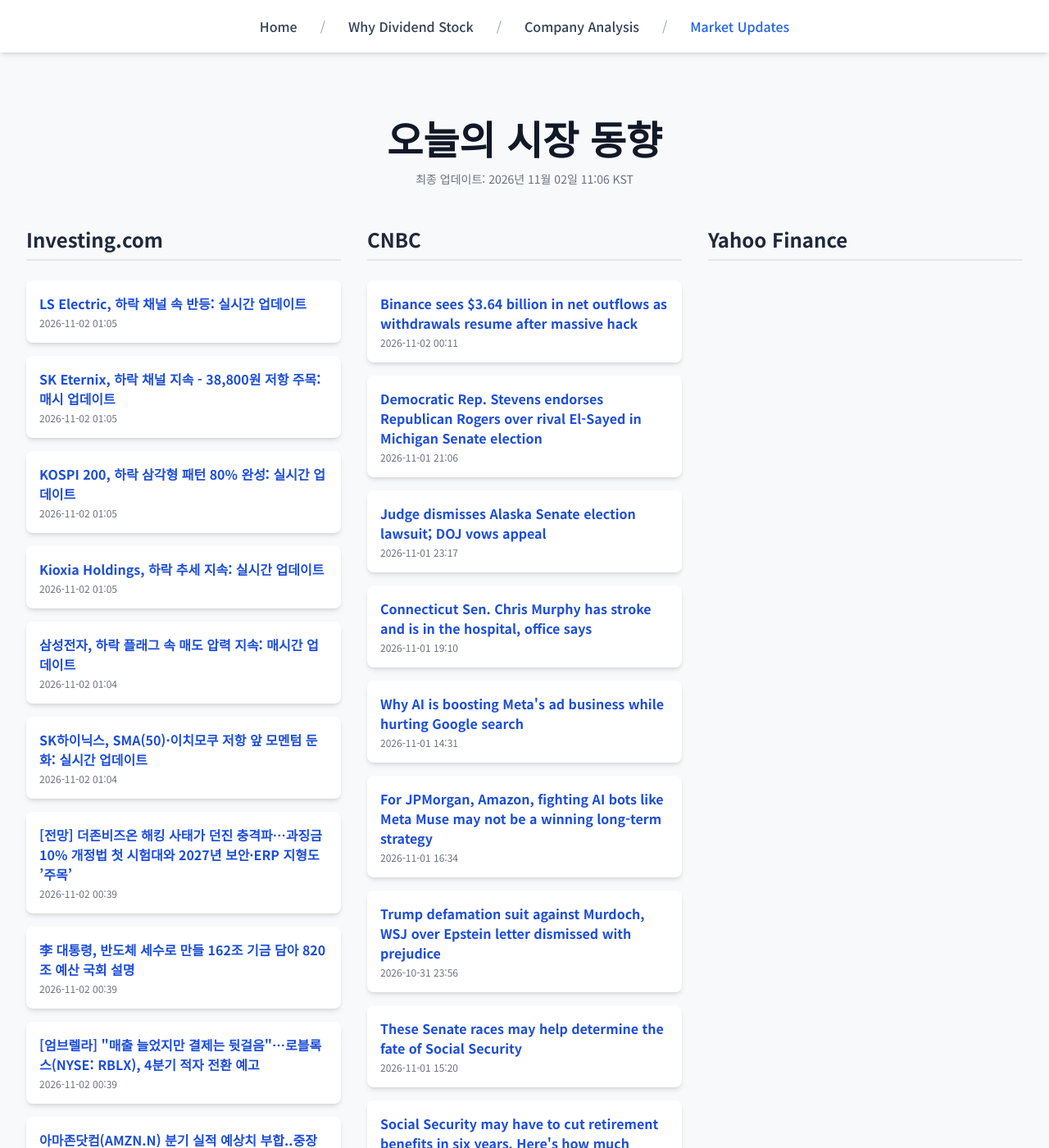
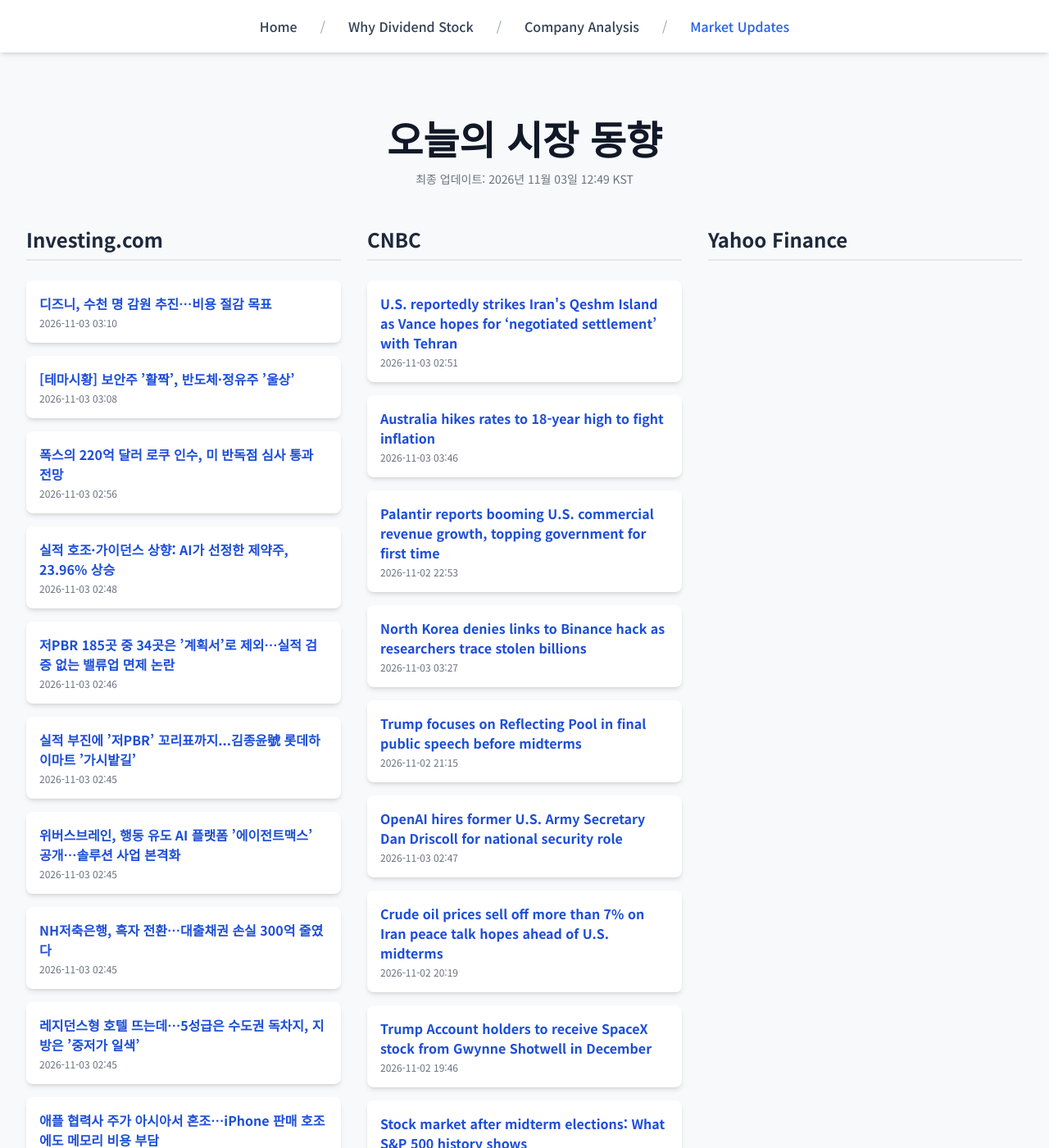
Before and after one commit to Kay-Hwang/my-company-analysis, a Jekyll site: the page built from market-updates.html, in a window 1280 px wide and 1400 px high. Shown: the whole window at 82% size. Built offline with Jekyll 4.4.1, drawn with Linux system fonts in a browser that asks for light colours; nearby versions of some CDN libraries; a script that is not in the unit is left out; some of the changed text lies outside the part shown.

Commit message:
Update daily data

```diff
--- a/_data/latest_data.json
+++ b/_data/latest_data.json
@@ -1,128 +1,128 @@
 {
-  "lastUpdated": "2026년 11월 02일 11:06 KST",
+  "lastUpdated": "2026년 11월 03일 12:49 KST",
   "news": {
     "investing": [
       {
-        "title": "LS Electric, 하락 채널 속 반등: 실시간 업데이트",
-        "link": "https://kr.investing.com/news/stock-market-news/article-93CH-2152680",
-        "pubDate": "2026-11-02 01:05:11",
-        "summary": "LS Electric, 하락 채널 속 반등: 실시간 업데이트"
+        "title": "디즈니, 수천 명 감원 추진…비용 절감 목표",
+        "link": "https://kr.investing.com/news/stock-market-news/article-2155080",
+        "pubDate": "2026-11-03 03:10:15",
+        "summary": "디즈니, 수천 명 감원 추진…비용 절감 목표"
       },
       {
-        "title": "SK Eternix, 하락 채널 지속 - 38,800원 저항 주목: 매시 업데이트",
-        "link": "https://kr.investing.com/news/stock-market-news/article-93CH-2152679",
-        "pubDate": "2026-11-02 01:05:09",
-        "summary": "SK Eternix, 하락 채널 지속 - 38,800원 저항 주목: 매시 업데이트"
+        "title": "[테마시황] 보안주 ’활짝’, 반도체·정유주 ’울상’",
+        "link": "https://kr.investing.com/news/stock-market-news/article-2155066",
+        "pubDate": "2026-11-03 03:08:21",
+        "summary": "[테마시황] 보안주 ’활짝’, 반도체·정유주 ’울상’"
       },
       {
-        "title": "KOSPI 200, 하락 삼각형 패턴 80% 완성: 실시간 업데이트",
-        "link": "https://kr.investing.com/news/stock-market-news/article-93CH-2152678",
-        "pubDate": "2026-11-02 01:05:07",
-        "summary": "KOSPI 200, 하락 삼각형 패턴 80% 완성: 실시간 업데이트"
+        "title": "폭스의 220억 달러 로쿠 인수, 미 반독점 심사 통과 전망",
+        "link": "https://kr.investing.com/news/stock-market-news/article-2155076",
+        "pubDate": "2026-11-03 02:56:43",
+        "summary": "폭스의 220억 달러 로쿠 인수, 미 반독점 심사 통과 전망"
       },
       {
-        "title": "Kioxia Holdings, 하락 추세 지속: 실시간 업데이트",
-        "link": "https://kr.investing.com/news/stock-market-news/article-93CH-2152677",
-        "pubDate": "2026-11-02 01:05:06",
-        "summary": "Kioxia Holdings, 하락 추세 지속: 실시간 업데이트"
+        "title": "실적 호조·가이던스 상향: AI가 선정한 제약주, 23.96% 상승",
+        "link": "https://kr.investing.com/news/stock-market-news/article-2155074",
+        "pubDate": "2026-11-03 02:48:17",
+        "summary": "실적 호조·가이던스 상향: AI가 선정한 제약주, 23.96% 상승"
       },
       {
-        "title": "삼성전자, 하락 플래그 속 매도 압력 지속: 매시간 업데이트",
-        "link": "https://kr.investing.com/news/stock-market-news/article-93CH-2152676",
-        "pubDate": "2026-11-02 01:04:55",
-        "summary": "삼성전자, 하락 플래그 속 매도 압력 지속: 매시간 업데이트"
+        "title": "저PBR 185곳 중 34곳은 ’계획서’로 제외…실적 검증 없는 밸류업 면제 논란",
+        "link": "https://kr.investing.com/news/stock-market-news/article-2155072",
+        "pubDate": "2026-11-03 02:46:03",
+        "summary": "저PBR 185곳 중 34곳은 ’계획서’로 제외…실적 검증 없는 밸류업 면제 논란"
       },
       {
-        "title": "SK하이닉스, SMA(50)·이치모쿠 저항 앞 모멘텀 둔화: 실시간 업데이트",
-        "link": "https://kr.investing.com/news/stock-market-news/article-93CH-2152675",
-        "pubDate": "2026-11-02 01:04:52",
-        "summary": "SK하이닉스, SMA(50)·이치모쿠 저항 앞 모멘텀 둔화: 실시간 업데이트"
+        "title": "실적 부진에 ’저PBR’ 꼬리표까지...김종윤號 롯데하이마트 ’가시밭길’",
+        "link": "https://kr.investing.com/news/stock-market-news/article-2155070",
+        "pubDate": "2026-11-03 02:45:59",
+        "summary": "실적 부진에 ’저PBR’ 꼬리표까지...김종윤號 롯데하이마트 ’가시밭길’"
       },
       {
-        "title": "[전망] 더존비즈온 해킹 사태가 던진 충격파…과징금 10% 개정법 첫 시험대와 2027년 보안·ERP 지형도 ’주목’",
-        "link": "https://kr.investing.com/news/stock-market-news/article-2152668",
-        "pubDate": "2026-11-02 00:39:45",
-        "summary": "[전망] 더존비즈온 해킹 사태가 던진 충격파…과징금 10% 개정법 첫 시험대와 2027년 보안·ERP 지형도 ’주목’"
+        "title": "위버스브레인, 행동 유도 AI 플랫폼 ’에이전트맥스’ 공개…솔루션 사업 본격화",
+        "link": "https://kr.investing.com/news/stock-market-news/article-2155073",
+        "pubDate": "2026-11-03 02:45:47",
+        "summary": "위버스브레인, 행동 유도 AI 플랫폼 ’에이전트맥스’ 공개…솔루션 사업 본격화"
       },
       {
-        "title": "李 대통령, 반도체 세수로 만들 162조 기금 담아 820조 예산 국회 설명",
-        "link": "https://kr.investing.com/news/stock-market-news/article-2152667",
-        "pubDate": "2026-11-02 00:39:42",
-        "summary": "李 대통령, 반도체 세수로 만들 162조 기금 담아 820조 예산 국회 설명"
+        "title": "NH저축은행, 흑자 전환…대출채권 손실 300억 줄였다",
+        "link": "https://kr.investing.com/news/stock-market-news/article-2155071",
+        "pubDate": "2026-11-03 02:45:46",
+        "summary": "NH저축은행, 흑자 전환…대출채권 손실 300억 줄였다"
       },
       {
-        "title": "[엄브렐라] \"매출 늘었지만 결제는 뒷걸음\"…로블록스(NYSE: RBLX), 4분기 적자 전환 예고",
-        "link": "https://kr.investing.com/news/stock-market-news/article-2152666",
-        "pubDate": "2026-11-02 00:39:40",
-        "summary": "[엄브렐라] \"매출 늘었지만 결제는 뒷걸음\"…로블록스(NYSE: RBLX), 4분기 적자 전환 예고"
+        "title": "레지던스형 호텔 뜨는데…5성급은 수도권 독차지, 지방은 ’중저가 일색’",
+        "link": "https://kr.investing.com/news/stock-market-news/article-2155069",
+        "pubDate": "2026-11-03 02:45:39",
+        "summary": "레지던스형 호텔 뜨는데…5성급은 수도권 독차지, 지방은 ’중저가 일색’"
       },
       {
-        "title": "아마존닷컴(AMZN.N) 분기 실적 예상치 부합..중장기 성장 가시성 주목",
-        "link": "https://kr.investing.com/news/stock-market-news/article-2152665",
-        "pubDate": "2026-11-02 00:39:38",
-        "summary": "아마존닷컴(AMZN.N) 분기 실적 예상치 부합..중장기 성장 가시성 주목"
+        "title": "애플 협력사 주가 아시아서 혼조…iPhone 판매 호조에도 메모리 비용 부담",
+        "link": "https://kr.investing.com/news/stock-market-news/article-2155060",
+        "pubDate": "2026-11-03 02:28:25",
+        "summary": "애플 협력사 주가 아시아서 혼조…iPhone 판매 호조에도 메모리 비용 부담"
       }
     ],
     "cnbc": [
       {
-        "title": "Binance sees $3.64 billion in net outflows as withdrawals resume after massive hack",
-        "link": "https://www.cnbc.com/2026/11/02/binance-outflow-hack-bitcoin.html",
-        "pubDate": "Mon, 02 Nov 2026 00:11:37 GMT",
-        "summary": "Binance recorded $3.64 billion in net outflows after resuming withdrawals following a $6.3 billion hack, representing 2.1% of its total assets."
+        "title": "U.S. reportedly strikes Iran's Qeshm Island as Vance hopes for ‘negotiated settlement’ with Tehran",
+        "link": "https://www.cnbc.com/2026/11/03/iran-us-vance-trump-strikes.html",
+        "pubDate": "Tue, 03 Nov 2026 02:51:33 GMT",
+        "summary": "U.S. military carried out attacks on Iran's Qeshm Island on Monday, even as the Trump administration has been underplaying war risks."
       },
       {
-        "title": "Democratic Rep. Stevens endorses Republican Rogers over rival El-Sayed in Michigan Senate election",
-        "link": "https://www.cnbc.com/2026/11/01/michigan-senate-stevens-rogers-endorsement-el-sayed.html",
-        "pubDate": "Sun, 01 Nov 2026 21:06:42 GMT",
-        "summary": "Haley Stevens had lost the Democratic nomination for Senate in Michigan to Abdul El-Sayed earlier this year."
+        "title": "Australia hikes rates to 18-year high to fight inflation",
+        "link": "https://www.cnbc.com/2026/11/03/australia-hikes-rates-18-year-high-finflation.html",
+        "pubDate": "Tue, 03 Nov 2026 03:46:20 GMT",
+        "summary": "The Reserve Bank of Australia's decision was in line with expectations from economists polled by Reuters, and marked its fifth rate increase this year."
       },
       {
-        "title": "Judge dismisses Alaska Senate election lawsuit; DOJ vows appeal",
-        "link": "https://www.cnbc.com/2026/11/01/alaska-senate-doj-lawsuit-dismissed-sullivan-peltola.html",
-        "pubDate": "Sun, 01 Nov 2026 23:17:57 GMT",
-        "summary": "Democratic nominee Mary Peltola is facing two candidates named Dan Sullivan in the Alaska Senate election, one of whom is the Republican incumbent."
+        "title": "Palantir reports booming U.S. commercial revenue growth, topping government for first time",
+        "link": "https://www.cnbc.com/2026/11/02/palantir-pltr-earnings-q3-2026.html",
+        "pubDate": "Mon, 02 Nov 2026 22:53:20 GMT",
+        "summary": "Palantir's commercial revenue jumped 148% to $984 million, surpassing government revenue of $953 million."
       },
       {
-        "title": "Connecticut Sen. Chris Murphy has stroke and is in the hospital, office says",
-        "link": "https://www.cnbc.com/2026/11/01/chris-murphy-stroke-senate-hospital.html",
-        "pubDate": "Sun, 01 Nov 2026 19:10:12 GMT",
-        "summary": "Sen. Chris Murphy's office announced Sunday that he suffered a stroke and was hospitalized the day prior, though they say he is 'awake and alert.'"
+        "title": "North Korea denies links to Binance hack as researchers trace stolen billions",
+        "link": "https://www.cnbc.com/2026/11/03/north-korea-binance-elliptic-chainalysis.html",
+        "pubDate": "Tue, 03 Nov 2026 03:27:18 GMT",
+        "summary": "North Korea rejected U.S. allegations linking it to the Binance hack as blockchain researchers traced billions in stolen cryptocurrency across networks."
       },
       {
-        "title": "Why AI is boosting Meta's ad business while hurting Google search",
-        "link": "https://www.cnbc.com/2026/11/01/ai-meta-ads-google-search.html",
-        "pubDate": "Sun, 01 Nov 2026 14:31:29 GMT",
-        "summary": "The gap between Meta's ad revenue growth and Google's search expansion was the widest it's been since 2021 in the latest quarter."
+        "title": "Trump focuses on Reflecting Pool in final public speech before midterms",
+        "link": "https://www.cnbc.com/2026/11/02/trump-midterm-election-speech-reflecting-pool.html",
+        "pubDate": "Mon, 02 Nov 2026 21:15:13 GMT",
+        "summary": "Trump seemed to acknowledge that Democrats had an advantage heading into Election Day. \"But we gave this a very strong shot,\" he said."
       },
       {
-        "title": "For JPMorgan, Amazon, fighting AI bots like Meta Muse may not be a winning long-term strategy",
-        "link": "https://www.cnbc.com/2026/11/01/jpmorgan-amazon-ai-agents-meta-muse.html",
-        "pubDate": "Sun, 01 Nov 2026 16:34:43 GMT",
-        "summary": "As companies from Amazon to JPMorgan block AI personal agents like Meta's Muse, retail experts warn that technology that removes customer friction usually wins."
+        "title": "OpenAI hires former U.S. Army Secretary Dan Driscoll for national security role",
+        "link": "https://www.cnbc.com/2026/11/03/openai-hires-dan-driscoll-national-security.html",
+        "pubDate": "Tue, 03 Nov 2026 02:47:57 GMT",
+        "summary": "OpenAI has hired former U.S. Army Secretary Dan Driscoll for a newly created national security role for national security modernization."
       },
       {
-        "title": "Trump defamation suit against Murdoch, WSJ over Epstein letter dismissed with prejudice",
-        "link": "https://www.cnbc.com/2026/10/31/trump-murdoch-wsj-epstein-defamation-lawsuit-dismissed.html",
-        "pubDate": "Sat, 31 Oct 2026 23:56:40 GMT",
-        "summary": "President Donald Trump denied writing a birthday letter to sex offender Jeffrey Epstein, which was the subject of a 2025 Wall Street Journal article."
+        "title": "Crude oil prices sell off more than 7% on Iran peace talk hopes ahead of U.S. midterms",
+        "link": "https://www.cnbc.com/2026/11/02/oil-prices-fall-as-iran-us-pursue-diplomacy.html",
+        "pubDate": "Mon, 02 Nov 2026 20:19:25 GMT",
+        "summary": "Oil fell Monday, amid news that both the U.S. and Iran are pursuing diplomacy amid ongoing Mideast tensions"
       },
       {
-        "title": "These Senate races may help determine the fate of Social Security",
-        "link": "https://www.cnbc.com/2026/11/01/social-security-senate-races.html",
-        "pubDate": "Sun, 01 Nov 2026 15:20:06 GMT",
-        "summary": "Social Security's retirement trust fund may run out in 2032. Senators elected this November will be in office when that deadline comes."
+        "title": "Trump Account holders to receive SpaceX stock from Gwynne Shotwell in December",
+        "link": "https://www.cnbc.com/2026/11/02/trump-accounts-spacex-shares-shotwell.html",
+        "pubDate": "Mon, 02 Nov 2026 19:46:47 GMT",
+        "summary": "Eligible Trump Account holders will begin receiving donated shares of SpaceX stock in December, President and COO Gwynne Shotwell said in a post on X."
       },
       {
-        "title": "Social Security may have to cut retirement benefits in six years. Here's how much money is at stake for beneficiaries",
-        "link": "https://www.cnbc.com/2026/11/01/social-security-benefit-cuts-2032.html",
-        "pubDate": "Sun, 01 Nov 2026 15:18:38 GMT",
-        "summary": "The latest projections show Social Security may have to cut retirement benefits in six years. Here's what may happen if Congress doesn't prevent that."
+        "title": "Stock market after midterm elections: What S&P 500 history shows",
+        "link": "https://www.cnbc.com/2026/11/02/stock-market-after-midterm-elections-sp-500-history.html",
+        "pubDate": "Mon, 02 Nov 2026 23:13:34 GMT",
+        "summary": "Midterms historically precede a strong year for the S&amp;P 500. What to know if Democrats win back Congress"
       },
       {
-        "title": "‘Pop-up’ super PACs pour $637 million into 2026 midterm races",
-        "link": "https://www.cnbc.com/2026/10/31/2026-midterm-election-super-pacs-donor-disclosure.html",
-        "pubDate": "Sat, 31 Oct 2026 12:00:01 GMT",
-        "summary": "Twenty-two late-forming super PACs spent about $637 million in 2026 congressional races, sometimes before voters could see their donors."
+        "title": "Supreme Court rejects DOJ's bid to block California from counting disputed ballots",
+        "link": "https://www.cnbc.com/2026/11/02/supreme-court-california-mail-ballots-election.html",
+        "pubDate": "Tue, 03 Nov 2026 01:32:13 GMT",
+        "summary": "The Department of Justice's request to the Supreme Court in the California case came as it appeals dismissal of a lawsuit over Alaska's Senate election."
       }
     ],
     "yahoo": []
```
